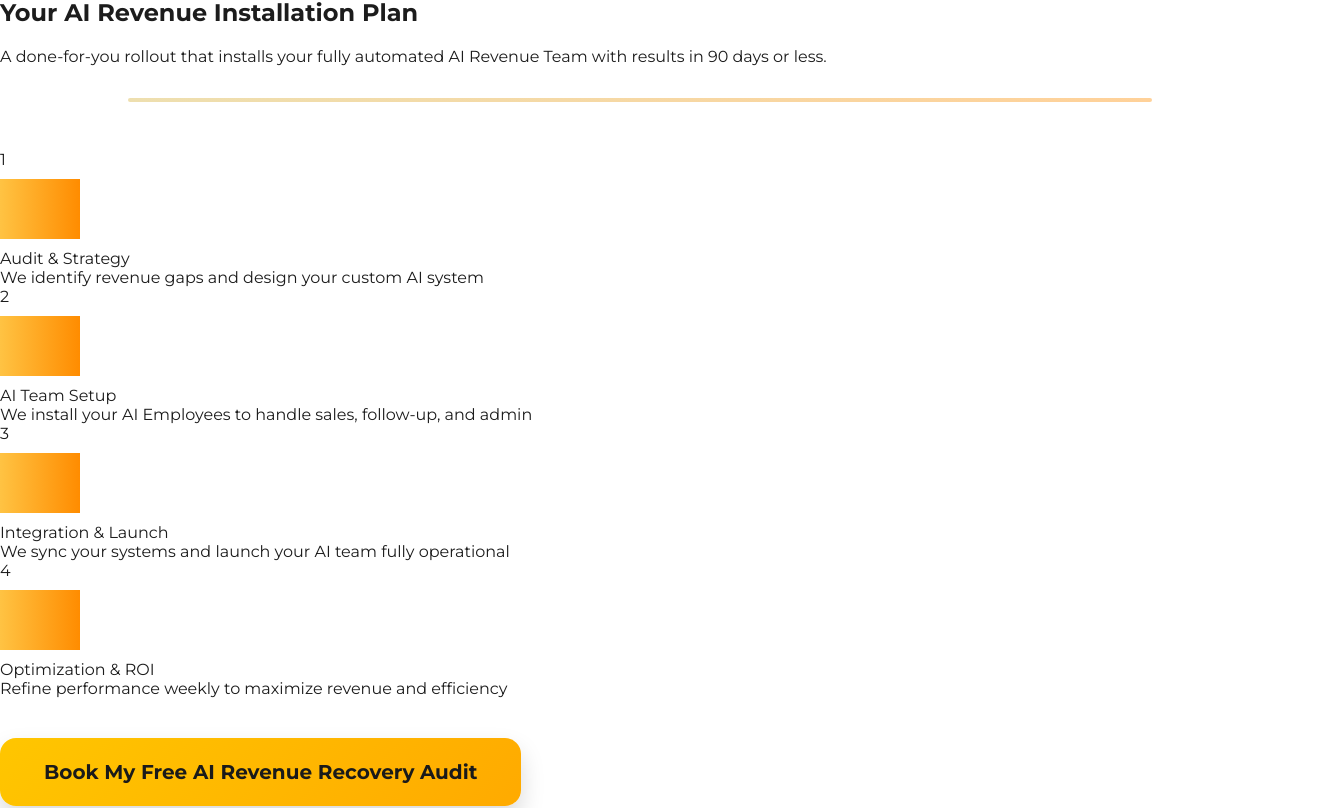
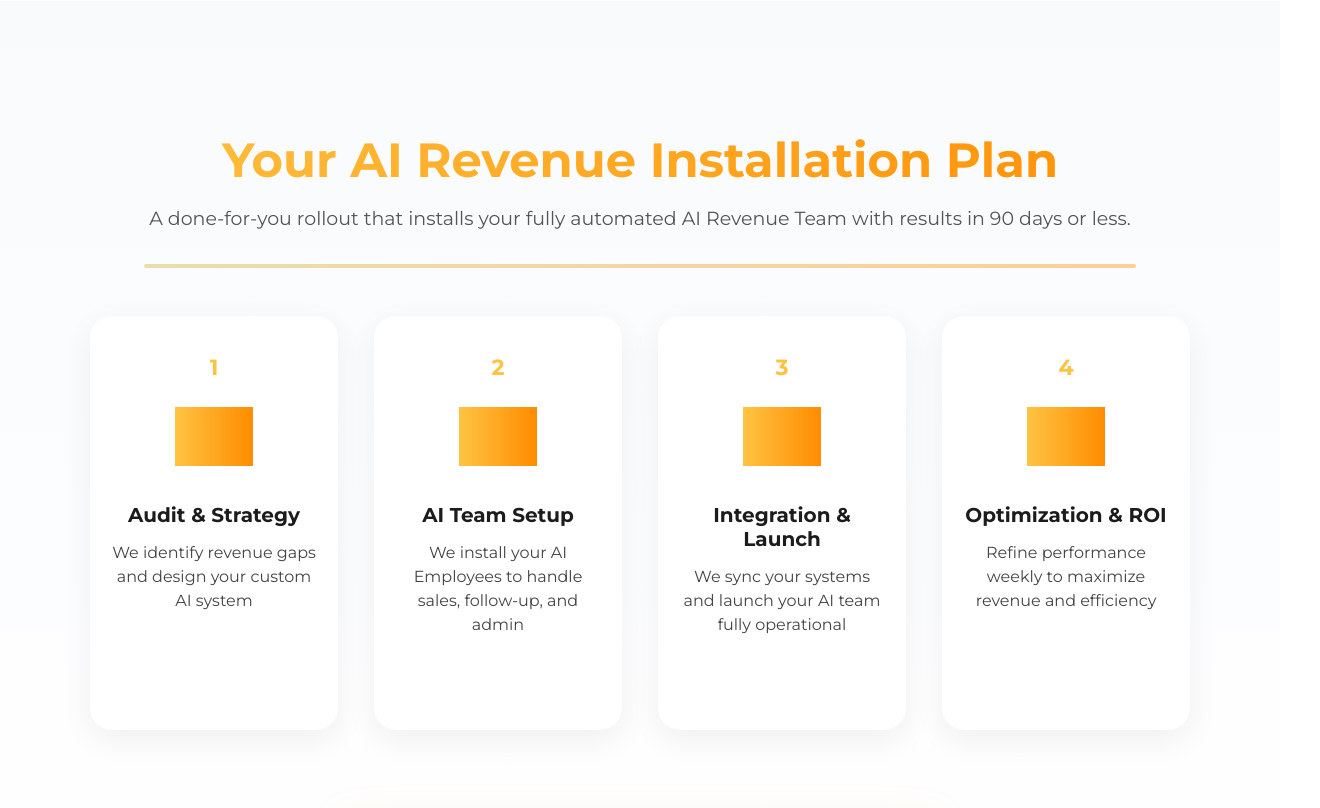
Before and after one commit to samevan-ai/luminalabsai, a plain HTML site: page index.html in a window 1280 px wide. Shown: the part 5152-5960 px from the top of the page, 1320 px wide, since content can reach past the window. Drawn offline with Linux system fonts and the light colour scheme; grey boxes are pictures that could not be loaded; a script that the page names is missing.

Commit message:
Update style.css
updated recovery section

```diff
--- a/style.css
+++ b/style.css
@@ -294,6 +294,156 @@ a.btn.btn--primary:hover, .hero__cta a.btn.btn--primary:hover {
   .ai-cta-wrapper { display: none; }
 }
 
+.lumina-recovery-section {
+  background: linear-gradient(180deg, #f8fafc 0%, #fff 100%);
+  padding: 90px 0 90px 0;
+  text-align: center;
+}
+
+.lumina-recovery-title {
+  font-size: 48px;
+  font-weight: 700;
+  background: linear-gradient(90deg, #FFC343 0%, #FF8C00 100%);
+  -webkit-background-clip: text;
+  -webkit-text-fill-color: transparent;
+  margin-bottom: 18px;
+}
+
+.lumina-recovery-subtitle {
+  font-size: 19px;
+  color: #555;
+  margin-bottom: 34px;
+  font-weight: 500;
+}
+
+.lumina-recovery-content {
+  max-width: 1250px;
+  margin: 0 auto;
+  padding: 0 20px;
+}
+
+.lumina-progress-container {
+  width: 100%;
+  height: 4px;
+  background: #f4e3b2;
+  border-radius: 3px;
+  margin: 0 auto 32px auto;
+  overflow: hidden;
+  max-width: 900px;
+}
+.lumina-progress-fill {
+  height: 100%;
+  width: 100%;
+  background: linear-gradient(90deg, #D4AF37, #FF8C00);
+  border-radius: 2px;
+}
+
+.lumina-recovery-grid {
+  display: grid;
+  grid-template-columns: repeat(4, 1fr);
+  gap: 36px;
+  justify-content: center;
+  align-items: stretch;
+  margin-bottom: 44px;
+  max-width: 1100px;
+  margin-left: auto;
+  margin-right: auto;
+}
+
+.lumina-recovery-card {
+  background: #fff;
+  border-radius: 22px;
+  box-shadow: 0 10px 32px rgba(0,0,0,0.06);
+  padding: 38px 22px 36px 22px;
+  display: flex;
+  flex-direction: column;
+  align-items: center;
+  transition: box-shadow 0.24s, transform 0.24s;
+  min-width: 0;
+  min-height: 340px;
+}
+.lumina-recovery-card:hover {
+  box-shadow: 0 18px 50px rgba(255, 172, 37, 0.18), 0 5px 16px rgba(0,0,0,0.10);
+  transform: translateY(-4px) scale(1.025);
+}
+
+.lumina-step-number {
+  font-weight: 800;
+  color: #FFC343;
+  font-size: 22px;
+  margin-bottom: 16px;
+}
+
+.lumina-icon-wrapper {
+  width: 78px;
+  height: 78px;
+  margin-bottom: 28px;
+  display: flex;
+  align-items: center;
+  justify-content: center;
+}
+
+.lumina-icon-mask {
+  width: 78px;
+  height: 78px;
+  background: linear-gradient(90deg, #FFC343, #FF8C00);
+  mask-size: contain;
+  mask-repeat: no-repeat;
+  mask-position: center;
+  -webkit-mask-size: contain;
+  -webkit-mask-repeat: no-repeat;
+  -webkit-mask-position: center;
+  display: block;
+}
+
+.lumina-card-title {
+  font-size: 20px;
+  font-weight: 700;
+  margin-bottom: 14px;
+  color: #1C1C1C;
+}
+
+.lumina-card-desc {
+  font-size: 16px;
+  color: #444;
+  font-weight: 400;
+  line-height: 1.5;
+  max-width: 260px;
+  margin: 0 auto;
+}
+
+/* CTA Button */
+.lumina-cta-button {
+  display: inline-block;
+  font-family: 'Montserrat', sans-serif;
+  font-weight: 700;
+  font-size: 22px;
+  padding: 24px 60px;
+  border-radius: 16px;
+  color: #111;
+  background: linear-gradient(90deg, #FFC343 0%, #FF8C00 100%);
+  box-shadow: 0 16px 42px rgba(251, 176, 64, 0.21);
+  text-decoration: none;
+  transition: transform 0.22s, box-shadow 0.22s;
+  margin: 36px auto 0 auto;
+}
+
+.lumina-cta-button:hover {
+  transform: translateY(-2px) scale(1.035);
+  box-shadow: 0 26px 60px rgba(255, 170, 0, 0.25);
+}
+
+/* Responsive! */
+@media (max-width: 900px) {
+  .lumina-recovery-grid {
+    grid-template-columns: 1fr 1fr;
+    gap: 28px;
+  }
+  .lumina-recovery-card {
+    min-height: 280px;
+    padding: 34px 16px
+
+
 /* ----------- GUARANTEE SECTION ----------- */
 .guarantee-section { width: 100%; padding: 120px 20px; position: relative; font-family: 'Montserrat', sans-serif; text-align: center; color: #1C1C1C; }
 .guarantee-overlay { background: rgba(255, 255, 255, 0.88); padding: 50px 30px; border-radius: 20px; max-width: 960px; margin: 0 auto; box-shadow: 0 10px 40px rgba(0, 0, 0, 0.12); }
```
